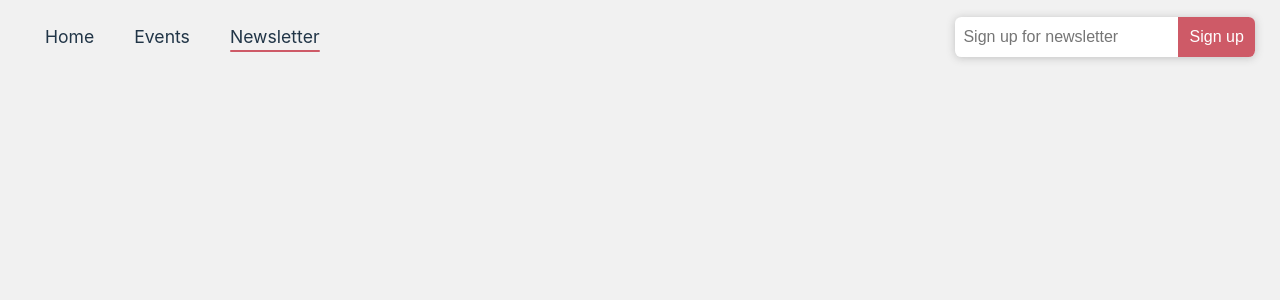
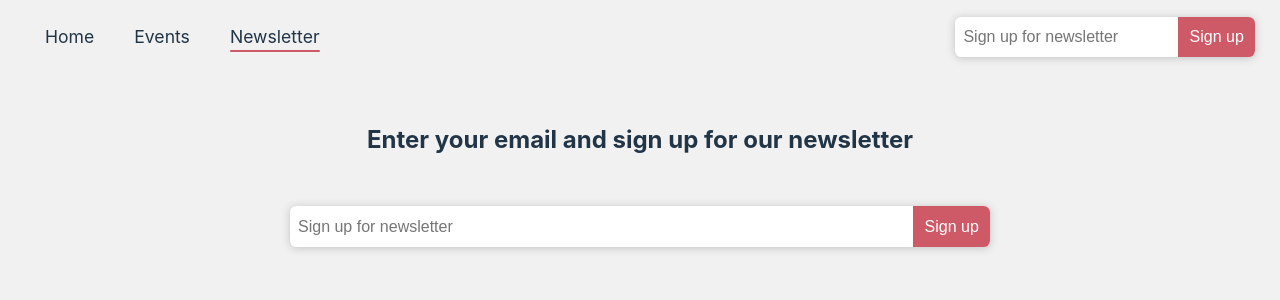
Before and after one commit to Amin-Ansari/React-Events, a React (Vite) app: page /newsletter in a window 1280 px wide. Shown: the top 300 px of the page. Built offline with nearby package versions, Linux system fonts and the light colour scheme.

Commit message:
The newsletter is added

```diff
--- a/src/App.jsx
+++ b/src/App.jsx
@@ -16,6 +16,7 @@ import { eventsLoader } from "./Pages/EventsPage";
 import { eventDetailLoader } from "./Pages/EventDetailsPage";
 import { eventFormAction } from "./components/Structure/Forms/EventForm";
 import { deleteAction } from "./components/Structure/EventStructures/EventDetailContainer";
+import { newsletterAction } from "./Pages/NewsletterPage";
 
 const routes = createBrowserRouter([
   {
@@ -60,7 +61,11 @@ const routes = createBrowserRouter([
           }
         ]
       },
-      { path: "/newsletter", element: <NewsletterPage /> }
+      {
+        path: "newsletter",
+        element: <NewsletterPage />,
+        action: newsletterAction
+      }
     ]
   }
 ]);
--- /dev/null
+++ b/src/Pages/NewEventPage.css
@@ -0,0 +1,4 @@
+.new-event-title {
+  text-align: center;
+  margin: 2rem 0rem 1rem;
+}
--- a/src/Pages/NewEventPage.jsx
+++ b/src/Pages/NewEventPage.jsx
@@ -1,9 +1,12 @@
+//Css files and other assets
+import "./NewEventPage.css";
+
 //Components and other pages
 import EventForm from "../components/Structure/Forms/EventForm";
 const NewEventPage = () => {
   return (
     <>
-      <h2>Add a new Event</h2>
+      <h2 className="new-event-title">Add a new Event</h2>
       <EventForm formMethod="POST" />
     </>
   );
--- a/src/Pages/NewsletterPage.jsx
+++ b/src/Pages/NewsletterPage.jsx
@@ -1,3 +1,25 @@
-const NewsletterPage = () => {};
+//Components and other pages
+import ResponsiveContainer from "../components/UI/ResponsiveContainer";
+import NewsLetterForm from "../components/Structure/Forms/NewsletterForm";
+
+const NewsletterPage = () => {
+  return (
+    <>
+      <ResponsiveContainer>
+        <h2 className="news-letter-title">
+          Enter your email and sign up for our newsletter
+        </h2>
+        <NewsLetterForm method={"post"} />
+      </ResponsiveContainer>
+    </>
+  );
+};
 
 export default NewsletterPage;
+
+export const newsletterAction = async ({ request, params }) => {
+  const formData = await request.formData();
+  const newsLetterInput = formData.get("newsletter-email");
+
+  return newsLetterInput;
+};
--- a/src/components/Structure/Forms/NewsletterForm.jsx
+++ b/src/components/Structure/Forms/NewsletterForm.jsx
@@ -1,17 +1,19 @@
 //React-Router stuff
-import { useFetcher } from "react-router-dom";
+import { useFetcher, json } from "react-router-dom";
 
 //Css files and other assets
 import "./Newsletterform.css";
 
-export default function NewsLetterForm(props) {
-  const { formMethod } = props;
+const NewsLetterForm = (props) => {
+  const { method } = props;
   const fetcher = useFetcher();
+
+  console.log(fetcher.data);
 
   return (
     <fetcher.Form
-      action="newsletter"
-      method={formMethod}
+      action="/newsletter"
+      method={method}
       className="newsletter-form"
       style={{ overflow: "hidden" }}
     >
@@ -21,7 +23,11 @@ export default function NewsLetterForm(props) {
         placeholder="Sign up for newsletter"
         className="email-input"
       />
-      <button className="sign-up-button">Sign up</button>
+      <button type="submit" className="sign-up-button">
+        Sign up
+      </button>
     </fetcher.Form>
   );
-}
+};
+
+export default NewsLetterForm;
--- a/src/components/Structure/Forms/Newsletterform.css
+++ b/src/components/Structure/Forms/Newsletterform.css
@@ -19,6 +19,8 @@
   font-size: 1rem;
   width: min-content;
   color: inherit;
+  width: max-content;
+  width: 70%;
 }
 
 .sign-up-button {
--- a/src/components/Structure/Header/Header.jsx
+++ b/src/components/Structure/Header/Header.jsx
@@ -12,7 +12,7 @@ const Header = () => {
       <header className="header-style">
         <NavigationBar />
         <div className="newsletter-form-container">
-          <NewsLetterForm />
+          <NewsLetterForm method={"method"} />
         </div>
       </header>
     </ResponsiveContainer>
--- a/src/components/UI/Container.css
+++ b/src/components/UI/Container.css
@@ -3,4 +3,5 @@
   display: flex;
   flex-flow: column;
   justify-content: center;
+  align-items: center;
 }
--- a/src/index.css
+++ b/src/index.css
@@ -36,6 +36,11 @@ button {
   outline: none;
 }
 
+.news-letter-title {
+  text-align: center;
+  margin: 3rem 0rem 3rem;
+}
+
 @media (prefers-color-scheme: dark) {
   :root {
     color-scheme: dark;
```
